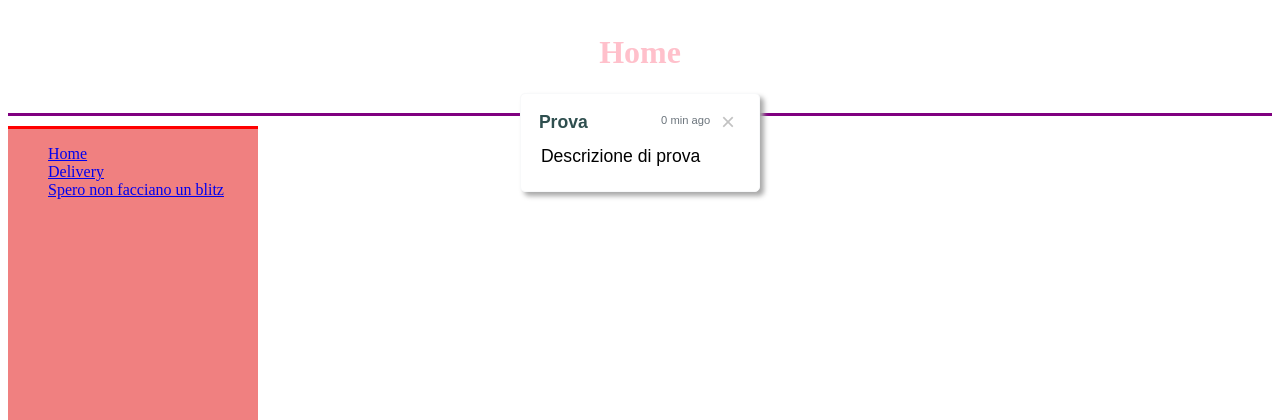
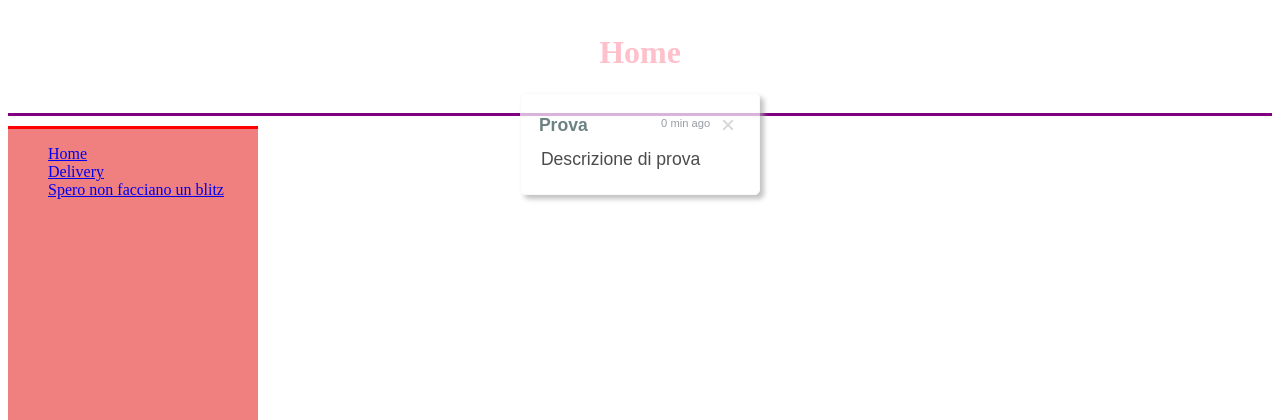
Before and after one commit to MatteP99/Progetto_Tecnologie_Web, a PHP site: page / in a window 1280 px wide. Shown: the top 420 px of the page. Run offline with PHP 8.4, Linux system fonts and the light colour scheme; data that the repository does not hold is empty.

Commit message:
Notification are now transparent

```diff
--- a/css/style.css
+++ b/css/style.css
@@ -13,12 +13,17 @@ header{
 }
 
 .toast-container {
+    opacity: 0.7;
     font-family: sans-serif;
     margin-bottom: 0.8rem;
     display: none;
     position: relative;
     z-index: 999;
     font-size: 1.3rem;
+}
+
+.toast-container:hover {
+    opacity: 1;
 }
 
 .toast-container > p {
--- a/js/script.js
+++ b/js/script.js
@@ -59,7 +59,7 @@ function sendNotification(title, description) {
   <div class="toast-container">
     <p>${Date.now()}</p>
     <div class="toast">
-      <div class="toast-header">
+      <header class="toast-header">
         <strong>${title}</strong>
         <span class="minc">
           <small>0 min ago</small>
@@ -67,7 +67,7 @@ function sendNotification(title, description) {
             <span>&times;</span>
           </button>
         </span>
-      </div>
+      </header>
       <div class="toast-body">
         <p>${description}</p>
       </div>
@@ -85,11 +85,11 @@ function sendNotification(title, description) {
 }
 
 function update_time() {
-    $(".toast-container").each( function() {
-      let start = new Date(parseInt($(this).find("p:first").text()));
-      let time = new Date(Date.now() - start);
-      $(this).find("small").text(time.getMinutes() + " min ago");
-    });
+  $(".toast-container").each( function() {
+    let start = new Date(parseInt($(this).find("p:first").text()));
+    let time = new Date(Date.now() - start);
+    $(this).find("small").text(time.getMinutes() + " min ago");
+  });
 }
 
 function sleep(milliseconds) {
```
